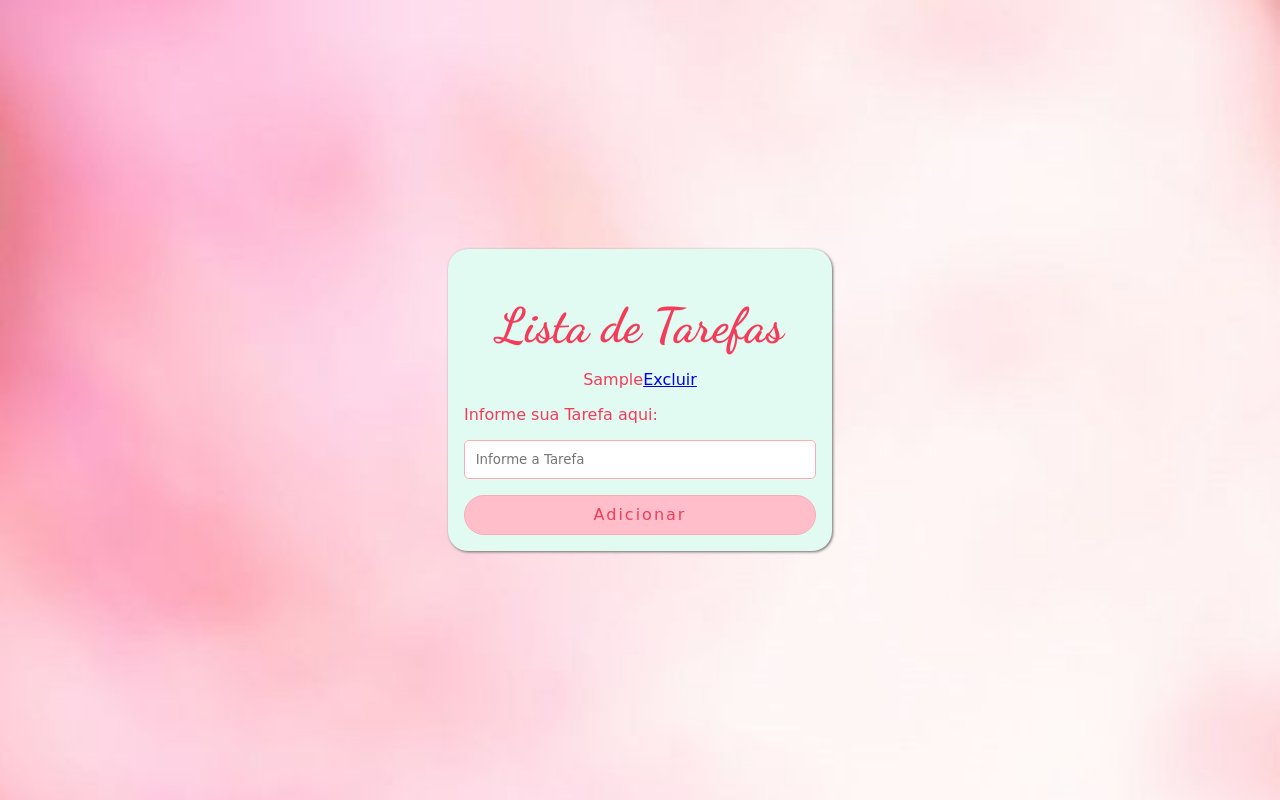
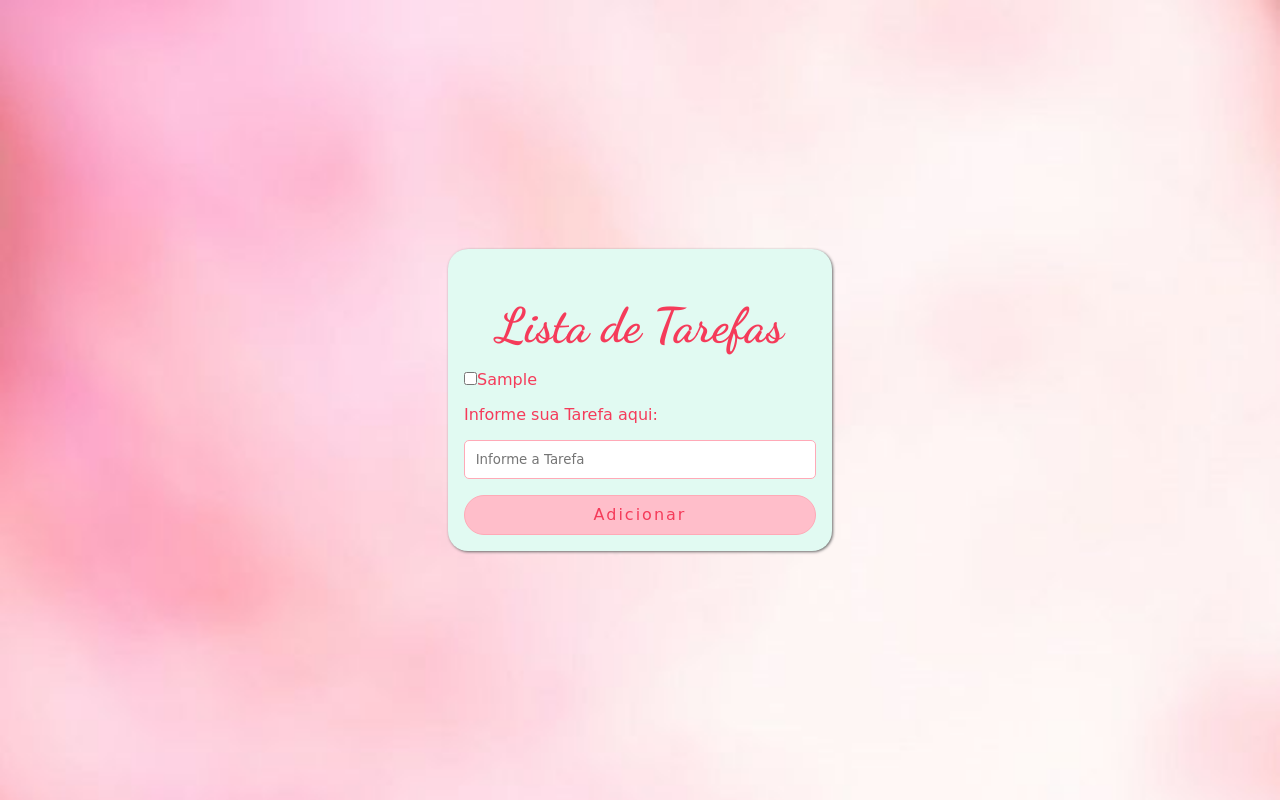
Before and after one commit to gabriellyheber22/to_Dos, a plain HTML site: page index.html in a window 1280 px wide. Both pictures are taken after typing "Sample" into the empty fields and a click on the button "Adicionar". Drawn offline with Linux system fonts and the light colour scheme; a web font is replaced by a local one.

Commit message:
Alteração da Lista
Mudança de <li> para checkbox

```diff
--- a/toDos.js
+++ b/toDos.js
@@ -1,22 +1,43 @@
 var listElements = document.querySelector('#App ul');
-let inputElements = document.querySelector('#App input');
+let inputElements = document.getElementById('inputTarefa');
 let btnElements = document.querySelector('#App button');
-let toDos = JSON.parse (localStorage.getItem('list_todo')) || []; //Inicialização padrão, converte os itens armazenados na localStorage para array ou se o local Storage estiver vazio, ele apresenta o array vazio
+var toDos = JSON.parse(localStorage.getItem('list_todo')) || []; //Inicialização padrão, converte os itens armazenados na localStorage para array ou se o local Storage estiver vazio, ele apresenta o array vazio
+let contadorId = 0;
 
 function renderTodos(){
+    //contadorId++;
+    ;
     listElements.innerText ='';
     for(let toDo of toDos){ //Visualizando os itens do array "toDo é o valor do array" e "toDos é o array"
-        let toDoElement = document.createElement('li');
+        let posicaoArray = toDos.indexOf(toDo);
+        console.log(toDo);
         let toDoText = document.createTextNode(toDo);
-        let linkElement = document.createElement('a');
-        linkElement.setAttribute('href', '#');
-        let linkText = document.createTextNode('Excluir');
-        toDoElement.appendChild(toDoText);
+
+
+        let toDoElement = document.createElement('input');//Cria Input
+        toDoElement.setAttribute('type', 'checkbox'); //Atribui type:CheckBox
+        toDoElement.setAttribute('id', 'check'+posicaoArray );//Atribui Id ao input
+        toDoElement.setAttribute('name', 'check'+posicaoArray);
+
+
+        let toDoLabel = document.createElement('label'); //Cria a Label
+        toDoLabel.setAttribute('for', 'check'+posicaoArray) //Informa o ID do Rotulo
+        toDoLabel.appendChild(toDoText);
+
+
+
+
+
+
         listElements.appendChild(toDoElement);
-        toDoElement.appendChild(linkElement);
-        linkElement.appendChild(linkText);
-        let posicaoArray = toDos.indexOf(toDo); //Retorna o valor do indice (posição) onde o elemento referenciado esta localizado no array
-        linkElement.setAttribute('onclick', 'deleteTodo('+ posicaoArray +')');
+        listElements.appendChild(toDoLabel);
+
+
+
+        //Retorna o valor do indice (posição) onde o elemento referenciado esta localizado no array
+        toDoElement.addEventListener('click', function () {
+            deleteTodo(posicaoArray); // Chama a função deleteTodo com a posição do item no array
+        });
     }
 }
 renderTodos();
```
Also changed, not shown: index.html (+1 -0 lines).
